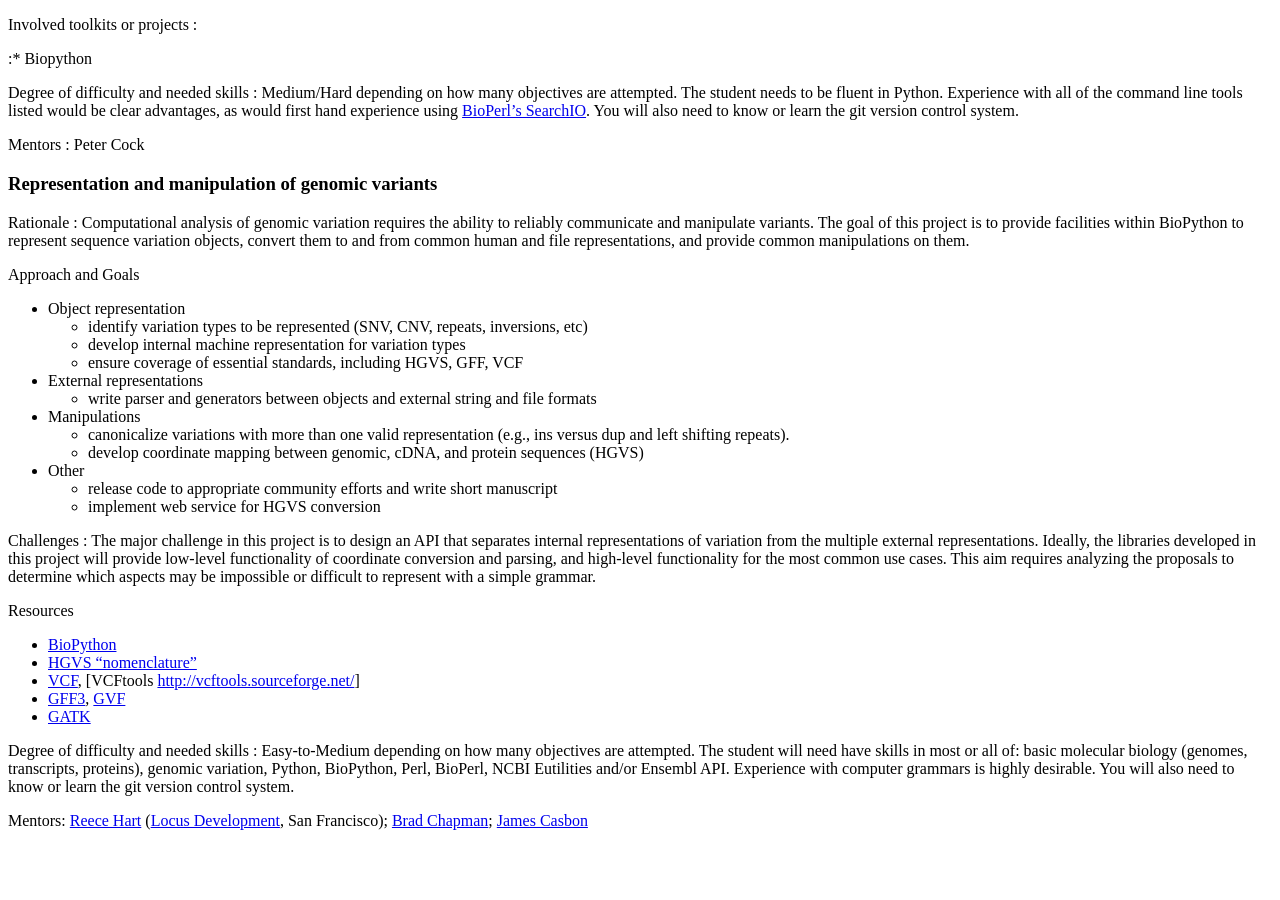
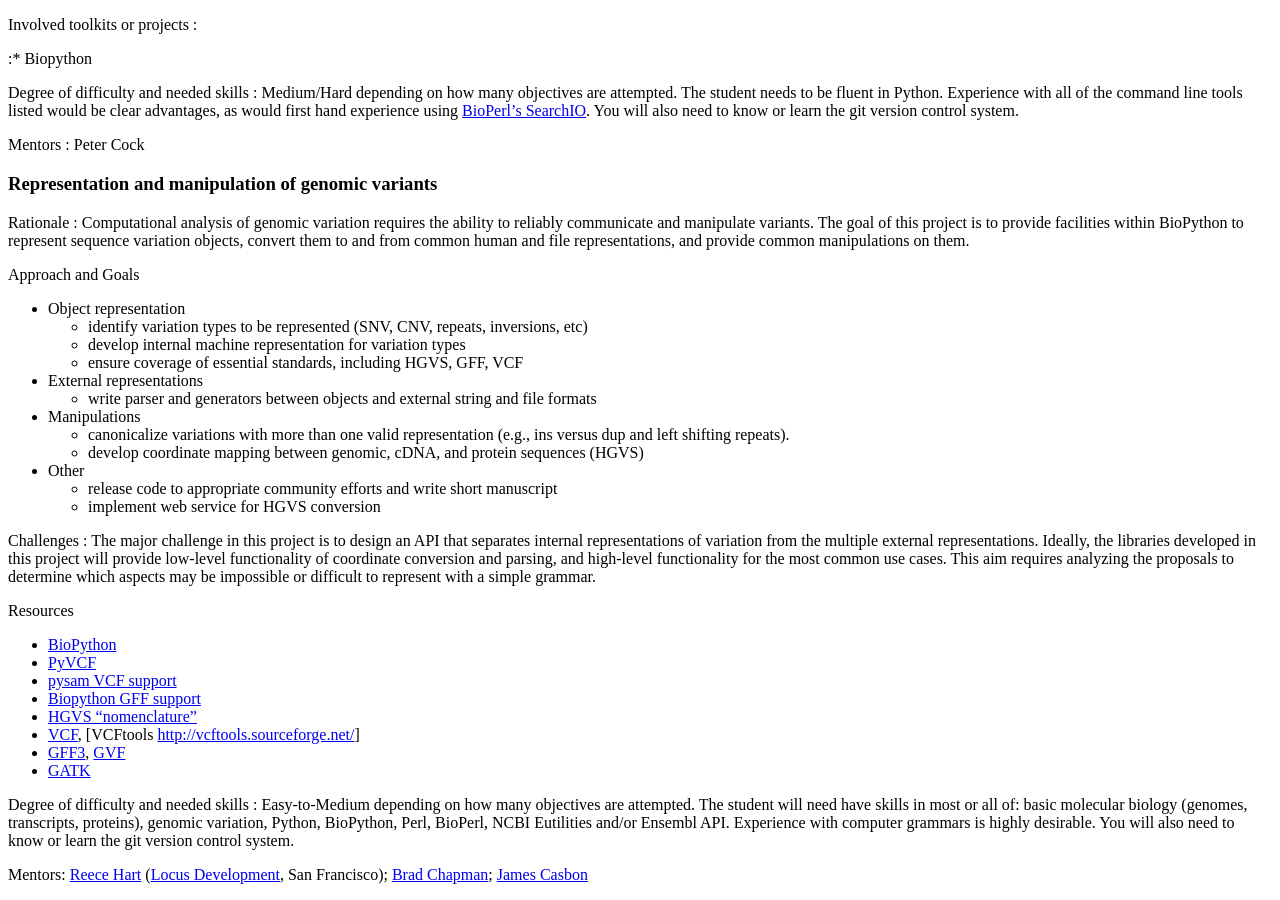
Before and after one commit to biopython/biopython.github.io, a Jekyll site: the page built from wiki/Google_Summer_of_Code.md, in a window 1280 px wide and 900 px high, scrolled down 815 px. Built offline with Jekyll 4.4.1, drawn with Linux system fonts in a browser that asks for light colours; before the commit the page ends 1661 px from its top, so only the background shows below that.

Commit message:
/* Representation and manipulation of genomic variants */

```diff
--- a/wiki/Google_Summer_of_Code.md
+++ b/wiki/Google_Summer_of_Code.md
@@ -118,6 +118,10 @@ Challenges : The major challenge in this project is to design an API that separa
 Resources
 
 -   [BioPython](http://biopython.org)
+-   [PyVCF](https://github.com/jamescasbon/PyVCF)
+-   [pysam VCF
+    support](http://www.cgat.org/~andreas/documentation/pysam/api.html#pysam.VCF)
+-   [Biopython GFF support](http://biopython.org/wiki/GFF_Parsing)
 -   [HGVS "nomenclature"](http://www.mutalyzer.nl/2.0/)
 -   [VCF](http://www.1000genomes.org/wiki/Analysis/Variant%20Call%20Format/vcf-variant-call-format-version-41),
     \[VCFtools <http://vcftools.sourceforge.net/>\]
```
Also changed, not shown: 1 other file.
